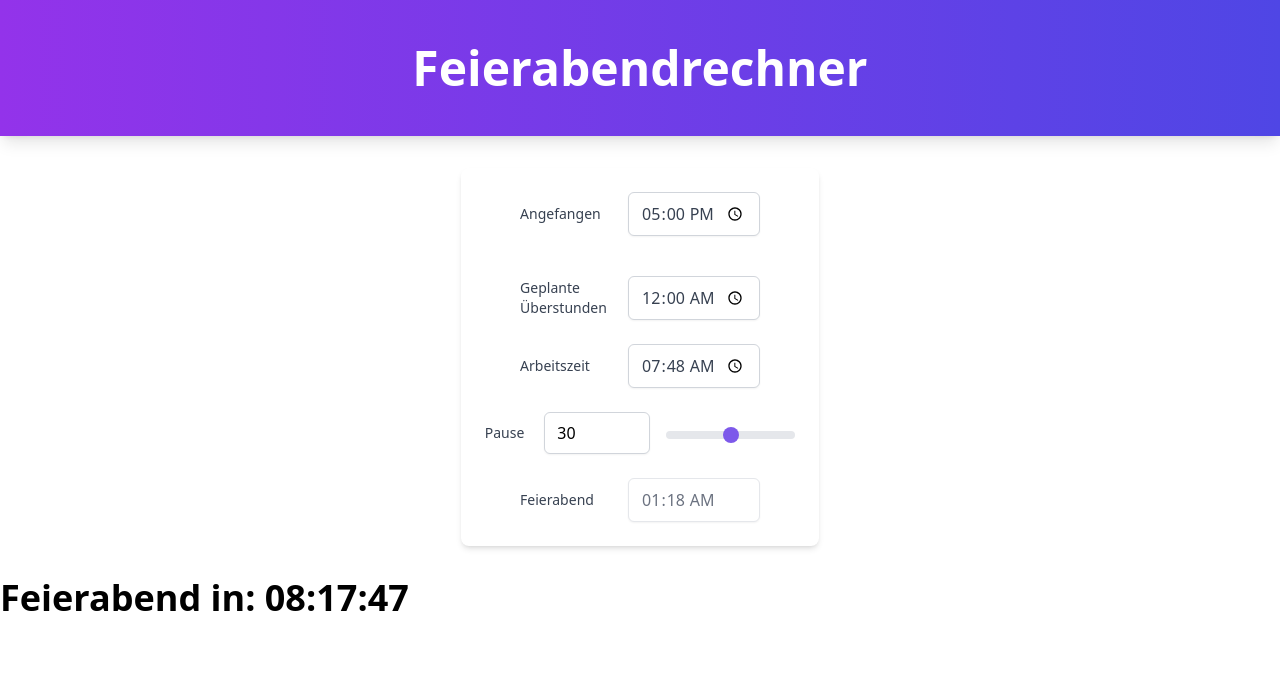
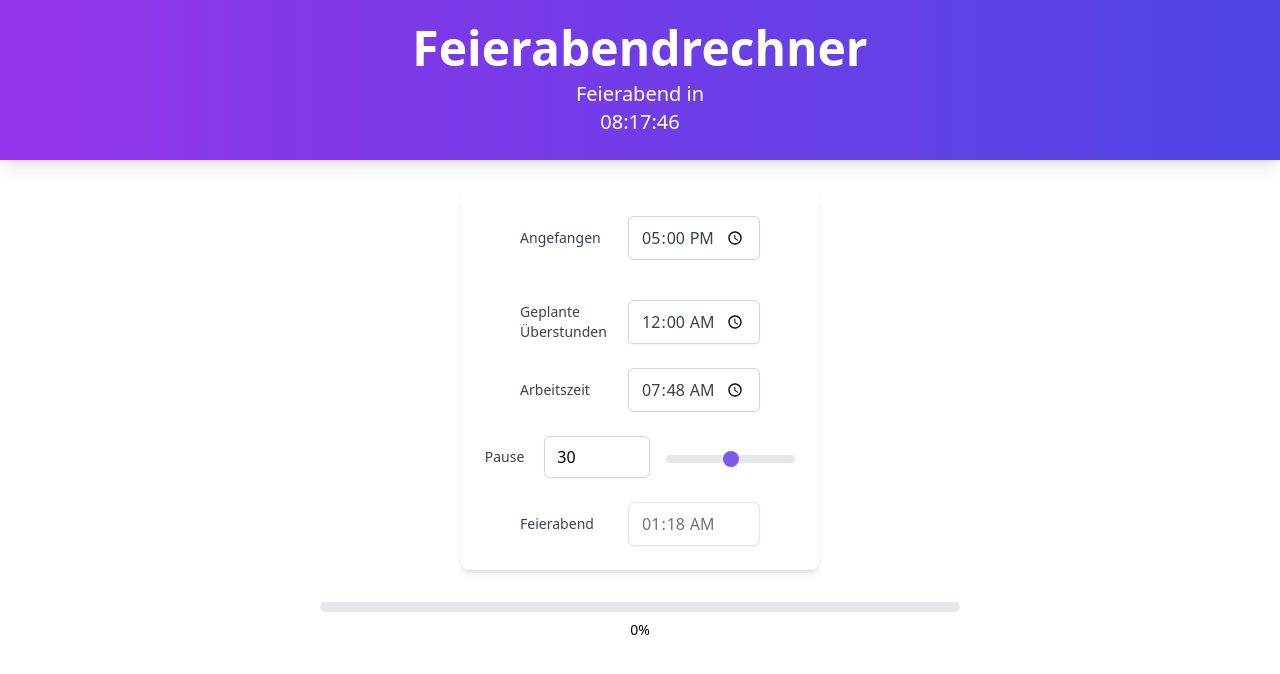
Before and after one commit to lulkebit/lulkebit.github.io, a React (Create React App) app: page / in a window 1280 px wide. Shown: the top 674 px of the page. Built offline with nearby package versions, Linux system fonts and the light colour scheme.

Commit message:
chore: Update Progressbar and ShiftOverAnimation components

```diff
--- a/src/App.js
+++ b/src/App.js
@@ -1,9 +1,12 @@
 import './App.css';
 import React, { useState, useEffect } from 'react';
+
 import Header from './components/Header';
 import ComponentContainer from './components/ComponentContainer';
 import TimeInput from './components/TimeInput';
 import Slider from './components/Slider';
+import ProgressBar from './components/Progressbar';
+import ShiftOverAnimation from './components/ShiftOverAnimation';
 
 function App() {
     const getCurrentTime = () => {
@@ -19,6 +22,8 @@ function App() {
     const [workTime, setWorkTime] = useState('07:48');
     const [remainingTime, setRemainingTime] = useState('');
     const [endTime, setEndTime] = useState('');
+    const [progress, setProgress] = useState(0);
+    const [isShiftOver, setIsShiftOver] = useState(false);
 
     const calculateTimes = () => {
         const now = new Date();
@@ -41,8 +46,14 @@ function App() {
         if (endDate <= now) {
             setRemainingTime('00:00:00');
             setEndTime(getCurrentTime());
+            setProgress(100);
+            setIsShiftOver(true); // Set shift over state
             return;
         }
+
+        const totalDuration = endDate - startDate;
+        const elapsed = now - startDate;
+        const newProgress = Math.min(100, (elapsed / totalDuration) * 100);
 
         const diff = endDate - now;
         const hours = Math.floor(diff / 3600000);
@@ -61,16 +72,23 @@ function App() {
                 endDate.getMinutes()
             ).padStart(2, '0')}`
         );
+
+        setProgress(newProgress);
     };
 
     useEffect(() => {
-        const interval = setInterval(calculateTimes, 1000);
+        const interval = setInterval(calculateTimes, 10);
         return () => clearInterval(interval);
     }, [startTime, plannedOvertime, workTime, sliderValue]);
 
     return (
-        <div>
-            <Header />
+        <div className='flex flex-col min-h-screen'>
+            {isShiftOver ? (
+                <ShiftOverAnimation />
+            ) : (
+                <>
+                    <Header remainingTime={remainingTime} />
+                    <div className='flex-grow flex flex-col items-center justify-center'>
                         <ComponentContainer>
                             <TimeInput
                                 label='Angefangen'
@@ -81,7 +99,9 @@ function App() {
                             <TimeInput
                                 label='Geplante Überstunden'
                                 value={plannedOvertime}
-                    onChange={(e) => setPlannedOvertime(e.target.value)}
+                                onChange={(e) =>
+                                    setPlannedOvertime(e.target.value)
+                                }
                                 enabled={true}
                             />
                             <TimeInput
@@ -93,7 +113,9 @@ function App() {
                             <Slider
                                 label='Pause'
                                 value={sliderValue}
-                    onChange={(e) => setSliderValue(Number(e.target.value))}
+                                onChange={(e) =>
+                                    setSliderValue(Number(e.target.value))
+                                }
                             />
                             <TimeInput
                                 label='Feierabend'
@@ -102,9 +124,12 @@ function App() {
                                 enabled={false}
                             />
                         </ComponentContainer>
-            <div className='text-4xl font-bold mt-8'>
-                Feierabend in: {remainingTime}
+                        <div className='w-full max-w-md mt-8'>
+                            <ProgressBar progress={progress} />
                         </div>
+                    </div>
+                </>
+            )}
         </div>
     );
 }
--- a/src/components/Header.jsx
+++ b/src/components/Header.jsx
@@ -1,12 +1,17 @@
 import React from 'react';
 
-const Header = () => {
+const Header = ({ remainingTime }) => {
     return (
         <header className='bg-gradient-to-r from-purple-600 to-indigo-600 text-white py-6 px-4 shadow-lg'>
             <div className='container mx-auto'>
-                <h1 className='text-4xl md:text-5xl font-bold text-center py-5'>
+                <h1 className='text-4xl md:text-5xl font-bold text-center'>
                     Feierabendrechner
                 </h1>
+                <p className='text-xl mt-2 text-center font-light'>
+                    Feierabend in
+                    <br />
+                    {remainingTime}
+                </p>
             </div>
         </header>
     );
--- /dev/null
+++ b/src/components/Progressbar.jsx
@@ -0,0 +1,19 @@
+import React from 'react';
+
+function ProgressBar({ progress }) {
+    const roundedProgress = Math.round(progress);
+
+    return (
+        <div className='flex flex-col items-center'>
+            <div className='w-1/2 bg-gray-200 rounded-full h-2.5 mb-2 relative'>
+                <div
+                    className='bg-gradient-to-r from-purple-600 to-indigo-600 h-2.5 rounded-full transition-all duration-500 ease-in-out'
+                    style={{ width: `${roundedProgress}%` }}
+                ></div>
+            </div>
+            <span className='text-black text-sm'>{roundedProgress}%</span>
+        </div>
+    );
+}
+
+export default ProgressBar;
--- /dev/null
+++ b/src/components/ShiftOverAnimation.jsx
@@ -0,0 +1,20 @@
+import React from 'react';
+import '../css/ShiftOverAnimation.css';
+
+const ShiftOverAnimation = () => {
+    return (
+        <div className='shift-over-container'>
+            <h1 className='shift-over-text text-blue-500'>Feierabend!</h1>
+            <p className='shift-over-subtext'>
+                Dein regulärer Arbeitstag ist geschafft. Komm gut nach hause!
+            </p>
+            <div className='fireworks'>
+                <div className='firework'></div>
+                <div className='firework'></div>
+                <div className='firework'></div>
+            </div>
+        </div>
+    );
+};
+
+export default ShiftOverAnimation;
--- /dev/null
+++ b/src/css/ShiftOverAnimation.css
@@ -0,0 +1,131 @@
+.shift-over-container {
+    display: flex;
+    flex-direction: column;
+    align-items: center;
+    justify-content: center;
+    height: 100vh;
+    width: 100%;
+    background-color: #f0f0f0;
+    position: relative;
+    overflow: hidden;
+}
+
+.shift-over-text {
+    font-size: 4rem;
+    margin-bottom: 1rem;
+    animation: scaleUp 0.5s ease-out;
+    z-index: 10;
+}
+
+.shift-over-subtext {
+    font-size: 1.5rem;
+    color: #333;
+    animation: fadeIn 1s ease-out 0.5s both;
+    z-index: 10;
+}
+
+.fireworks-container {
+    position: absolute;
+    bottom: 0;
+    left: 0;
+    width: 100%;
+    height: 100%;
+    pointer-events: none;
+}
+
+.firework {
+    position: absolute;
+    bottom: 0;
+    width: 10px;
+    height: 10px;
+    border-radius: 50%;
+    animation: firework 2s ease-out infinite;
+}
+
+@keyframes firework {
+    0% {
+        transform: translateY(100vh);
+        opacity: 1;
+    }
+    50% {
+        opacity: 1;
+    }
+    100% {
+        transform: translate(var(--x), var(--finalY));
+        opacity: 0;
+    }
+}
+
+.firework::before,
+.firework::after {
+    content: '';
+    position: absolute;
+    top: 0;
+    left: 0;
+    width: 100%;
+    height: 100%;
+    border-radius: 50%;
+    animation: fireworkParticles 0.6s ease-out infinite;
+}
+
+@keyframes fireworkParticles {
+    0% {
+        transform: scale(1);
+        opacity: 1;
+    }
+    100% {
+        transform: scale(20);
+        opacity: 0;
+    }
+}
+
+.firework:nth-child(1) {
+    left: 40%;
+    --x: -30vw;
+    --finalY: -80vh;
+    background-color: #ff0000;
+    animation-delay: 0.2s;
+}
+
+.firework:nth-child(2) {
+    left: 30%;
+    --x: 0vw;
+    --finalY: -90vh;
+    background-color: #00ff00;
+    animation-delay: 0.5s;
+}
+
+.firework:nth-child(3) {
+    left: 60%;
+    --x: 30vw;
+    --finalY: -85vh;
+    background-color: #0000ff;
+    animation-delay: 0.8s;
+}
+
+.firework::before {
+    background-color: inherit;
+}
+
+.firework::after {
+    background-color: inherit;
+    filter: brightness(1.5);
+}
+
+@keyframes scaleUp {
+    from {
+        transform: scale(0.5);
+    }
+    to {
+        transform: scale(1);
+    }
+}
+
+@keyframes fadeIn {
+    from {
+        opacity: 0;
+    }
+    to {
+        opacity: 1;
+    }
+}
```
Lines whose indentation alone changed are shown as unchanged.
